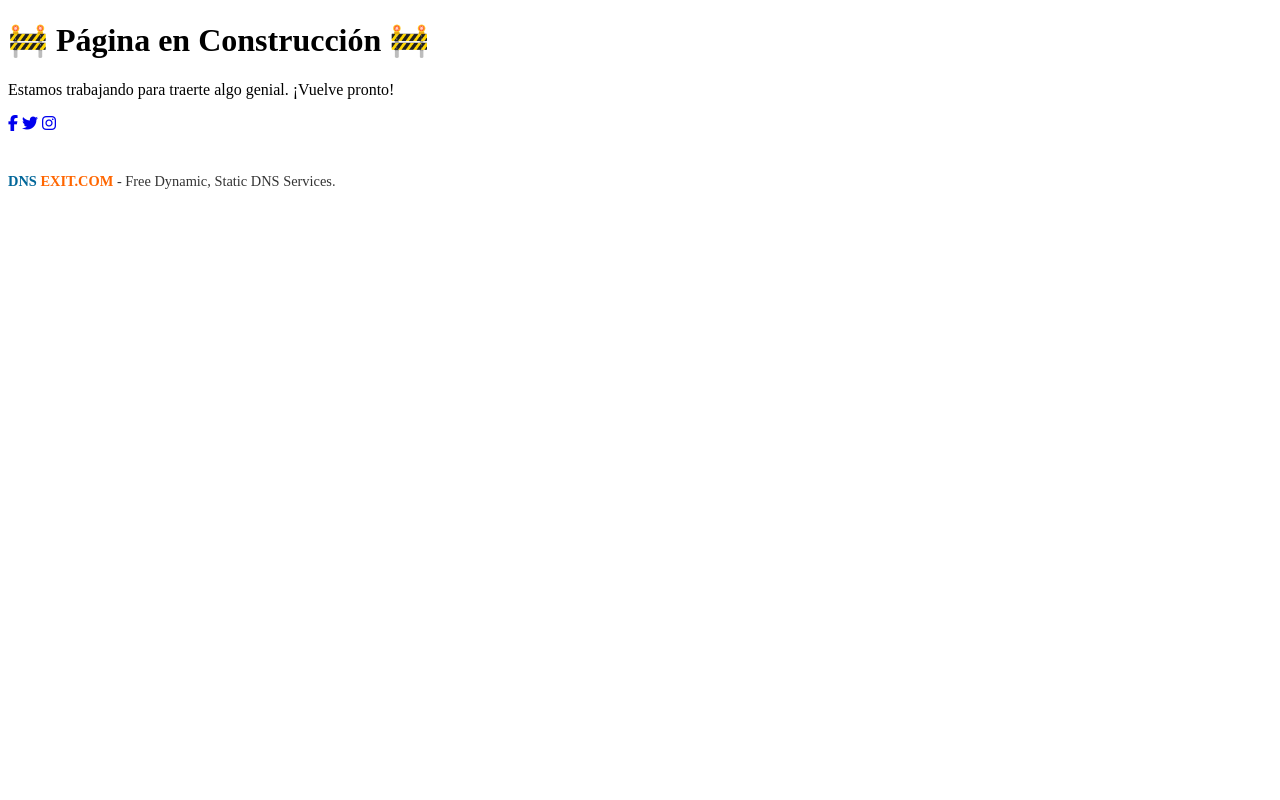
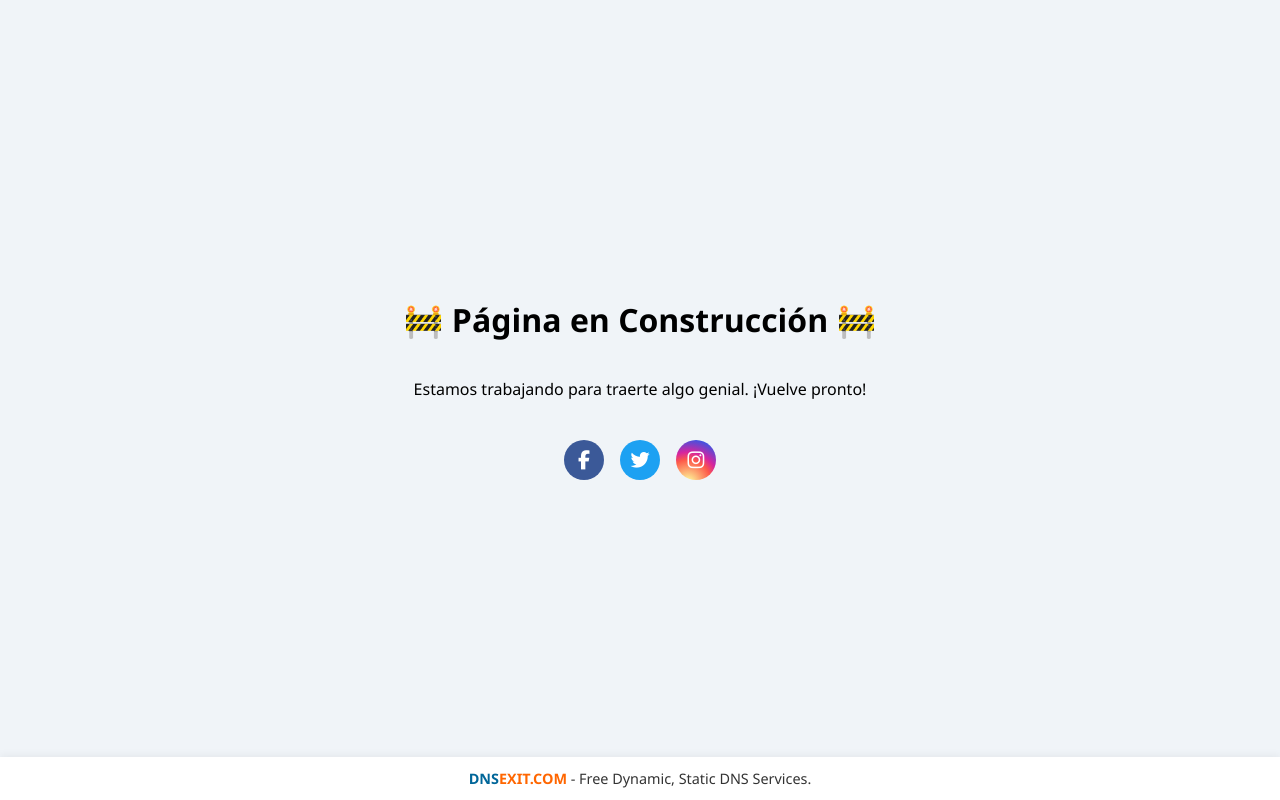
Before and after one commit to maximokoludrovich/k-r-p, a plain HTML site: page index.html in a window 1280 px wide. Drawn offline with Linux system fonts and the light colour scheme.

Commit message:
Update index.html

```diff
--- a/index.html
+++ b/index.html
@@ -1,26 +1,146 @@
 <!DOCTYPE html>
 <html lang="es">
 <head>
-  <meta charset="UTF-8">
-  <meta name="viewport" content="width=device-width, initial-scale=1">
+  <meta charset="UTF-8" />
+  <meta name="viewport" content="width=device-width, initial-scale=1" />
   <title>Maximo Koludrovich</title>
-  <link rel="stylesheet" href="estilos.css">
-  <link rel="stylesheet" href="https://cdnjs.cloudflare.com/ajax/libs/font-awesome/6.5.0/css/all.min.css">
+  <link
+    rel="stylesheet"
+    href="https://cdnjs.cloudflare.com/ajax/libs/font-awesome/6.5.0/css/all.min.css"
+  />
+  <style>
+    /* Reset y estructura */
+    html,
+    body {
+      height: 100%;
+      margin: 0;
+      font-family: 'Segoe UI', Tahoma, Geneva, Verdana, sans-serif;
+      background: #f0f4f8;
+      display: flex;
+      flex-direction: column;
+    }
+
+    /* Contenedor principal */
+    .container {
+      flex: 1;
+      display: flex;
+      flex-direction: column;
+      justify-content: center;
+      align-items: center;
+      text-align: center;
+      padding: 2rem;
+    }
+
+    /* Botones sociales */
+    .social-buttons {
+      margin-top: 1.5rem;
+      display: flex;
+      gap: 1rem;
+    }
+
+    .btn {
+      display: inline-flex;
+      justify-content: center;
+      align-items: center;
+      width: 40px;
+      height: 40px;
+      color: white;
+      border-radius: 50%;
+      text-decoration: none;
+      font-size: 1.2rem;
+      transition: background-color 0.3s ease;
+    }
+
+    .fb {
+      background-color: #3b5998;
+    }
+
+    .fb:hover {
+      background-color: #2d4373;
+    }
+
+    .tw {
+      background-color: #1da1f2;
+    }
+
+    .tw:hover {
+      background-color: #0d95e8;
+    }
+
+    .ig {
+      background: radial-gradient(
+        circle at 30% 107%,
+        #fdf497 0%,
+        #fdf497 5%,
+        #fd5949 45%,
+        #d6249f 60%,
+        #285aeb 90%
+      );
+    }
+
+    .ig:hover {
+      opacity: 0.8;
+    }
+
+    /* Footer sticky */
+    .dns-credit {
+      background: white;
+      color: #333;
+      font-size: 0.9rem;
+      padding: 0.75rem 0;
+      text-align: center;
+      box-shadow: 0 -2px 8px rgba(0, 0, 0, 0.05);
+      user-select: none;
+
+      position: sticky;
+      bottom: 0;
+      width: 100%;
+    }
+
+    .dns-credit a {
+      text-decoration: none;
+      font-weight: bold;
+    }
+
+    .dns-blue {
+      color: #006699;
+    }
+
+    .dns-orange {
+      color: #FF6600;
+    }
+  </style>
 </head>
 <body>
   <div class="container">
     <h1>🚧 Página en Construcción 🚧</h1>
     <p>Estamos trabajando para traerte algo genial. ¡Vuelve pronto!</p>
     <div class="social-buttons">
-      <a href="https://fb.com/soymaximokoludrovich" target="_blank" class="btn fb"><i class="fab fa-facebook-f"></i></a>
-      <a href="https://x.com/maxkoludrovich" target="_blank" class="btn tw"><i class="fab fa-twitter"></i></a>
-      <a href="https://instagram.com/maximokoludrovich" target="_blank" class="btn ig"><i class="fab fa-instagram"></i></a>
+      <a
+        href="https://fb.com/soymaximokoludrovich"
+        target="_blank"
+        class="btn fb"
+        ><i class="fab fa-facebook-f"></i
+      ></a>
+      <a
+        href="https://x.com/maxkoludrovich"
+        target="_blank"
+        class="btn tw"
+        ><i class="fab fa-twitter"></i
+      ></a>
+      <a
+        href="https://instagram.com/maximokoludrovich"
+        target="_blank"
+        class="btn ig"
+        ><i class="fab fa-instagram"></i
+      ></a>
     </div>
   </div>
+
   <div class="dns-credit">
-    <a href="http://www.dnsExit.com" class="dns-blue">DNS</a>
-    <a href="http://www.dnsExit.com" class="dns-orange">EXIT.COM</a>
-    <span> - Free Dynamic, Static DNS Services.</span>
+    <a href="http://www.dnsExit.com" class="dns-blue">DNS</a
+    ><a href="http://www.dnsExit.com" class="dns-orange">EXIT.COM</a
+    ><span> - Free Dynamic, Static DNS Services.</span>
   </div>
 </body>
 </html>
```
